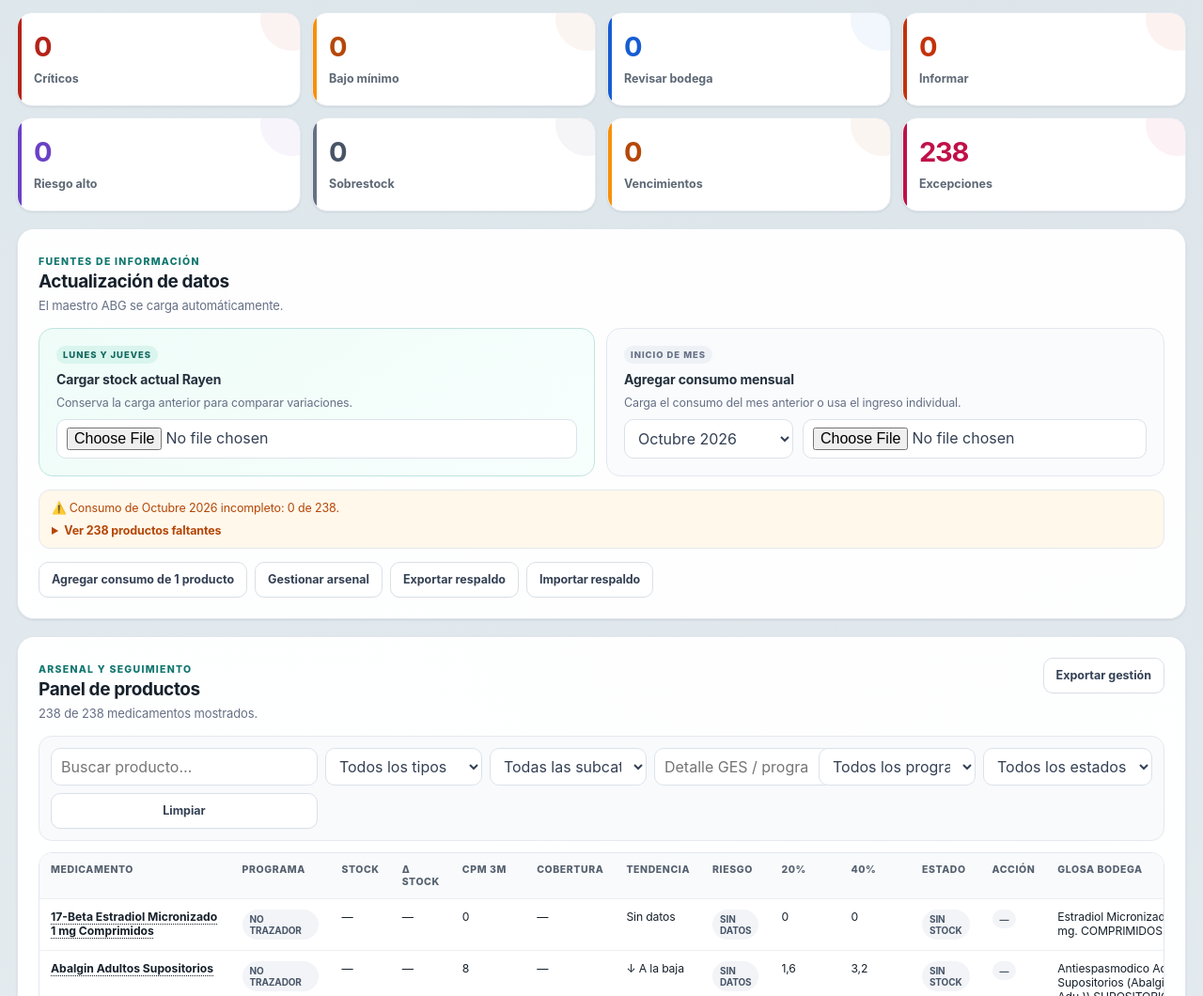
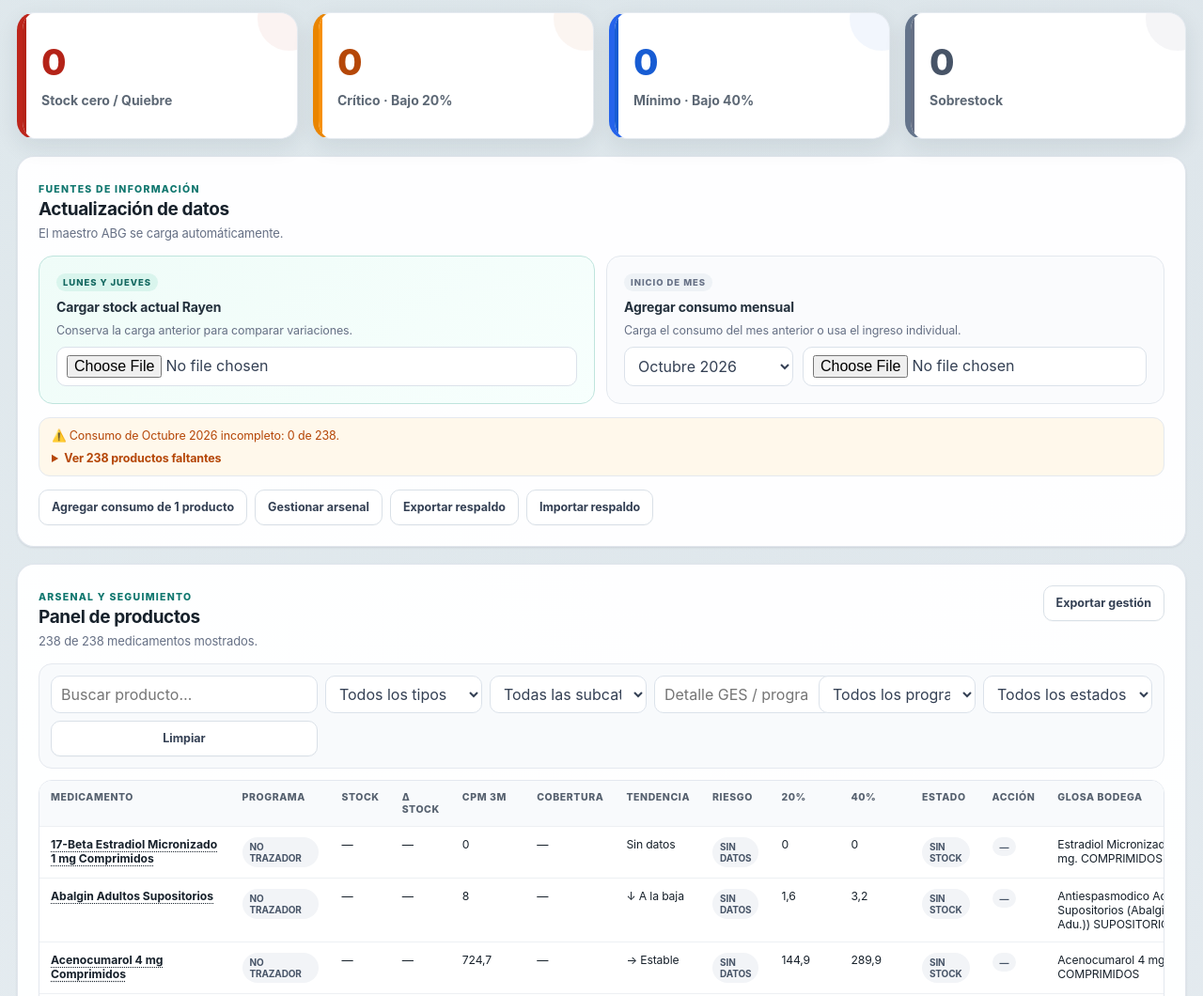
Before and after one commit to FarmaciaABG/control-stock-abg, a plain HTML site: page index.html in a window 1280 px wide. Shown: the part 374-1434 px from the top of the page at 94% size. Drawn offline with Linux system fonts and the light colour scheme.

Commit message:
Simplificar dashboard a cuatro indicadores de stock destacados

```diff
--- a/index.html
+++ b/index.html
@@ -571,6 +571,17 @@ footer{
 }
 
 
+.kpi-grid{grid-template-columns:repeat(4,minmax(0,1fr))!important;gap:16px!important}
+.kpi-grid .kpi{min-height:135px;padding:22px 20px;border-radius:19px;box-shadow:0 8px 24px rgba(18,45,60,.09);transition:transform .15s,box-shadow .15s}
+.kpi-grid .kpi:hover{transform:translateY(-3px);box-shadow:0 13px 28px rgba(18,45,60,.15)}
+.kpi-grid .kpi strong{font-size:clamp(34px,3vw,48px);font-weight:850;line-height:1.15}
+.kpi-grid .kpi span{font-size:14px;font-weight:750;line-height:1.4}
+.kpi-grid .kpi.critical{background:#fff1f0;border-left:6px solid #bd251b}
+.kpi-grid .kpi.warning{background:#fff3e4;border-left:6px solid #ea8500}
+.kpi-grid .kpi.storage{background:#edf5ff;border-left:6px solid #2563eb}
+.kpi-grid .kpi.overstock{background:#eff4f7;border-left:6px solid #64748b}
+@media(max-width:900px){.kpi-grid{grid-template-columns:repeat(2,minmax(0,1fr))!important}}
+@media(max-width:440px){.kpi-grid .kpi{padding:16px;min-height:115px}.kpi-grid .kpi strong{font-size:32px}.kpi-grid .kpi span{font-size:12px}}
 /* =========================================================
    ABG v3.8.0 · navigation + quick KPI views
    ========================================================= */
@@ -1247,15 +1258,11 @@ body{padding-left:0!important}
     <div class="dashboard-chip">ABG · Gestión local</div>
   </section>
 
-  <section class="kpi-grid">
-    <button class="kpi critical" data-kpi="critical"><strong id="kpiCritical">0</strong><span>Críticos</span></button>
-    <button class="kpi warning" data-kpi="review"><strong id="kpiReview">0</strong><span>Bajo mínimo</span></button>
-    <button class="kpi storage" data-kpi="warehouse"><strong id="kpiWarehouse">0</strong><span>Revisar bodega</span></button>
-    <button class="kpi notify" data-kpi="notify"><strong id="kpiNotify">0</strong><span>Informar</span></button>
-    <button class="kpi risk" data-kpi="risk"><strong id="kpiRisk">0</strong><span>Riesgo alto</span></button>
+  <section class="kpi-grid" aria-label="Indicadores de stock">
+    <button class="kpi critical" data-kpi="zero"><strong id="kpiZero">0</strong><span>Stock cero / Quiebre</span></button>
+    <button class="kpi warning" data-kpi="critical"><strong id="kpiCritical">0</strong><span>Crítico · Bajo 20%</span></button>
+    <button class="kpi storage" data-kpi="review"><strong id="kpiReview">0</strong><span>Mínimo · Bajo 40%</span></button>
     <button class="kpi overstock" data-kpi="overstock"><strong id="kpiOverstock">0</strong><span>Sobrestock</span></button>
-    <button class="kpi expiry" data-kpi="expiry"><strong id="kpiExpiry">0</strong><span>Vencimientos</span></button>
-    <button class="kpi exception" data-kpi="exception"><strong id="kpiException">0</strong><span>Excepciones</span></button>
   </section>
 
   <section class="panel">
@@ -1880,8 +1887,11 @@ function renderAlerts(){
   $("alertsArea").innerHTML=a.join("")
 }
 function renderKPIs(){
-  const xs=master.map(m=>({m,st:state(m),ac:action(m),ri:risk(m),ex:exceptionsFor(m)}));
-  $("kpiCritical").textContent=xs.filter(x=>x.st==="CRÍTICO").length;$("kpiReview").textContent=xs.filter(x=>x.st==="REVISAR").length;$("kpiWarehouse").textContent=xs.filter(x=>x.ac==="REVISAR BODEGA").length;$("kpiNotify").textContent=xs.filter(x=>x.ac==="INFORMAR").length;$("kpiRisk").textContent=xs.filter(x=>x.ri==="ALTO").length;$("kpiOverstock").textContent=xs.filter(x=>isOverstock(x.m)).length;$("kpiExpiry").textContent=expiries.filter(e=>expiryStatus(e)!==">180 días").length;$("kpiException").textContent=xs.filter(x=>x.ex.length).length
+  const xs=master.map(m=>({m,st:state(m)}));
+  $("kpiZero").textContent=xs.filter(x=>stockFor(x.m)===0).length;
+  $("kpiCritical").textContent=xs.filter(x=>x.st==="CRÍTICO"&&stockFor(x.m)>0).length;
+  $("kpiReview").textContent=xs.filter(x=>x.st==="REVISAR").length;
+  $("kpiOverstock").textContent=xs.filter(x=>isOverstock(x.m)).length;
 }
 function inferredProductType(m){
   const meta=medicineMetaFor(m);if(meta.productType)return meta.productType;
@@ -1904,7 +1914,7 @@ function weeksSinceWeeklyCount(m){const d=lastWeeklyCountDate(m);if(!d)return 99
 
 function filteredMaster(){
   const q=norm($("searchInput").value),p=$("programFilter").value,s=$("stateFilter").value,type=$("productTypeFilter")?.value||"",admin=$("adminCategoryFilter")?.value||"",detail=norm($("adminDetailFilter")?.value||"");
-  return master.filter(m=>{if(q&&!norm(m.glosaABG+" "+(m.glosaBodega||"")).includes(q))return false;if(p&&program(m)!==p)return false;if(s&&state(m)!==s)return false;if(type&&classificationFor(m).productType!==type)return false;if(admin&&!hasAdminCategory(m,admin))return false;if(detail&&!classificationDetail(m).includes(detail))return false;if(activeQuick==="critical"&&state(m)!=="CRÍTICO")return false;if(activeQuick==="review"&&state(m)!=="REVISAR")return false;if(activeQuick==="warehouse"&&action(m)!=="REVISAR BODEGA")return false;if(activeQuick==="notify"&&action(m)!=="INFORMAR")return false;if(activeQuick==="risk"&&risk(m)!=="ALTO")return false;if(activeQuick==="overstock"&&!isOverstock(m))return false;if(activeQuick==="expiry"&&!expiryFor(m))return false;if(activeQuick==="exception"&&!exceptionsFor(m).length)return false;return true})
+  return master.filter(m=>{if(q&&!norm(m.glosaABG+" "+(m.glosaBodega||"")).includes(q))return false;if(p&&program(m)!==p)return false;if(s&&state(m)!==s)return false;if(type&&classificationFor(m).productType!==type)return false;if(admin&&!hasAdminCategory(m,admin))return false;if(detail&&!classificationDetail(m).includes(detail))return false;if(activeQuick==="zero"&&stockFor(m)!==0)return false;if(activeQuick==="critical"&&(state(m)!=="CRÍTICO"||stockFor(m)===0))return false;if(activeQuick==="review"&&state(m)!=="REVISAR")return false;if(activeQuick==="warehouse"&&action(m)!=="REVISAR BODEGA")return false;if(activeQuick==="notify"&&action(m)!=="INFORMAR")return false;if(activeQuick==="risk"&&risk(m)!=="ALTO")return false;if(activeQuick==="overstock"&&!isOverstock(m))return false;if(activeQuick==="expiry"&&!expiryFor(m))return false;if(activeQuick==="exception"&&!exceptionsFor(m).length)return false;return true})
 }
 
 function medicineMetaFor(m){return medicineMeta[norm(m.glosaABG)]||{}}
@@ -2584,8 +2594,9 @@ async function importBackup(file){const x=JSON.parse(await file.text());if(!conf
 
 
 const KPI_TITLES={
-  critical:["Críticos","Productos con stock bajo el umbral crítico."],
-  review:["Bajo mínimo","Productos que requieren vigilancia por stock bajo."],
+  zero:["Stock cero / Quiebre","Productos con stock registrado igual a cero."],
+  critical:["Crítico · Bajo 20%","Productos con stock positivo y cobertura inferior al 20% del consumo mensual."],
+  review:["Mínimo · Bajo 40%","Productos con cobertura entre 20% y menos de 40% del consumo mensual."],
   warehouse:["Revisar bodega","Productos que requieren confirmar disponibilidad en bodega."],
   notify:["Informar","Productos que requieren comunicación o gestión."],
   risk:["Riesgo alto","Productos con mayor riesgo de quiebre según consumo y cobertura."],
```
